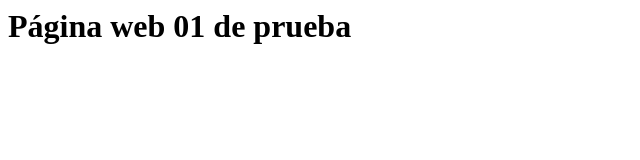
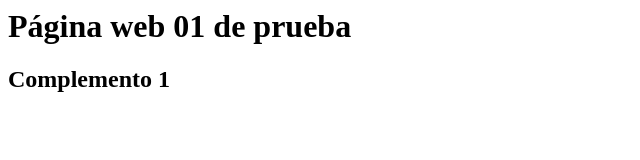
Before and after one commit to Np2Rs8/Prueba-Colab-01, a plain HTML site: page Pag_web_01/index.html in a window 1280 px wide. Shown: the whole page, without its empty margins (0-640 px from the left). Drawn offline with Linux system fonts and the light colour scheme.

Commit message:
Se modificó el archivo index.html
Se añadió el complemento 1

```diff
--- a/Pag_web_01/index.html
+++ b/Pag_web_01/index.html
@@ -4,5 +4,6 @@
     </head>
     <body>
         <h1>Página web 01 de prueba</h1>
+        <h2>Complemento 1</h2>
     </body>
 </html>
```
